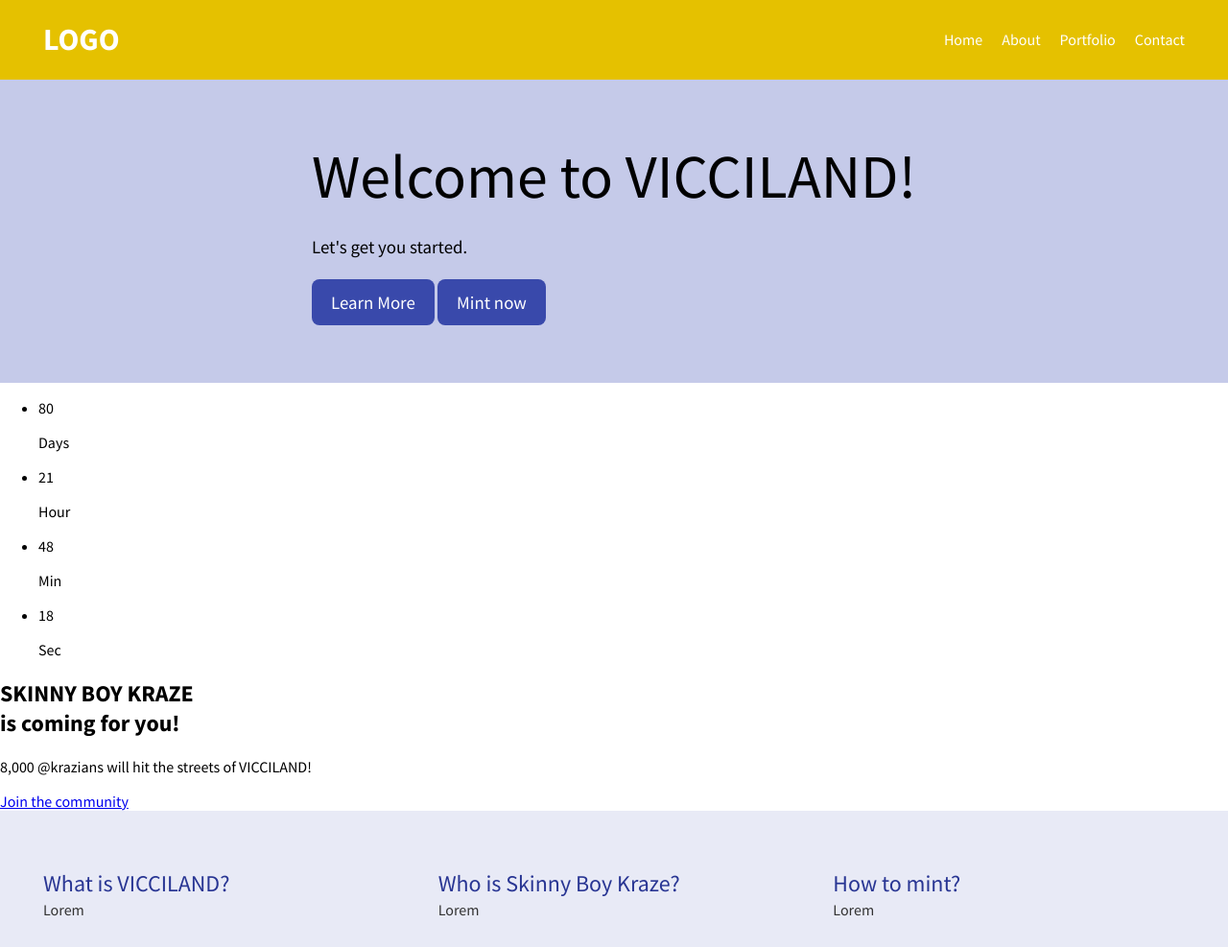
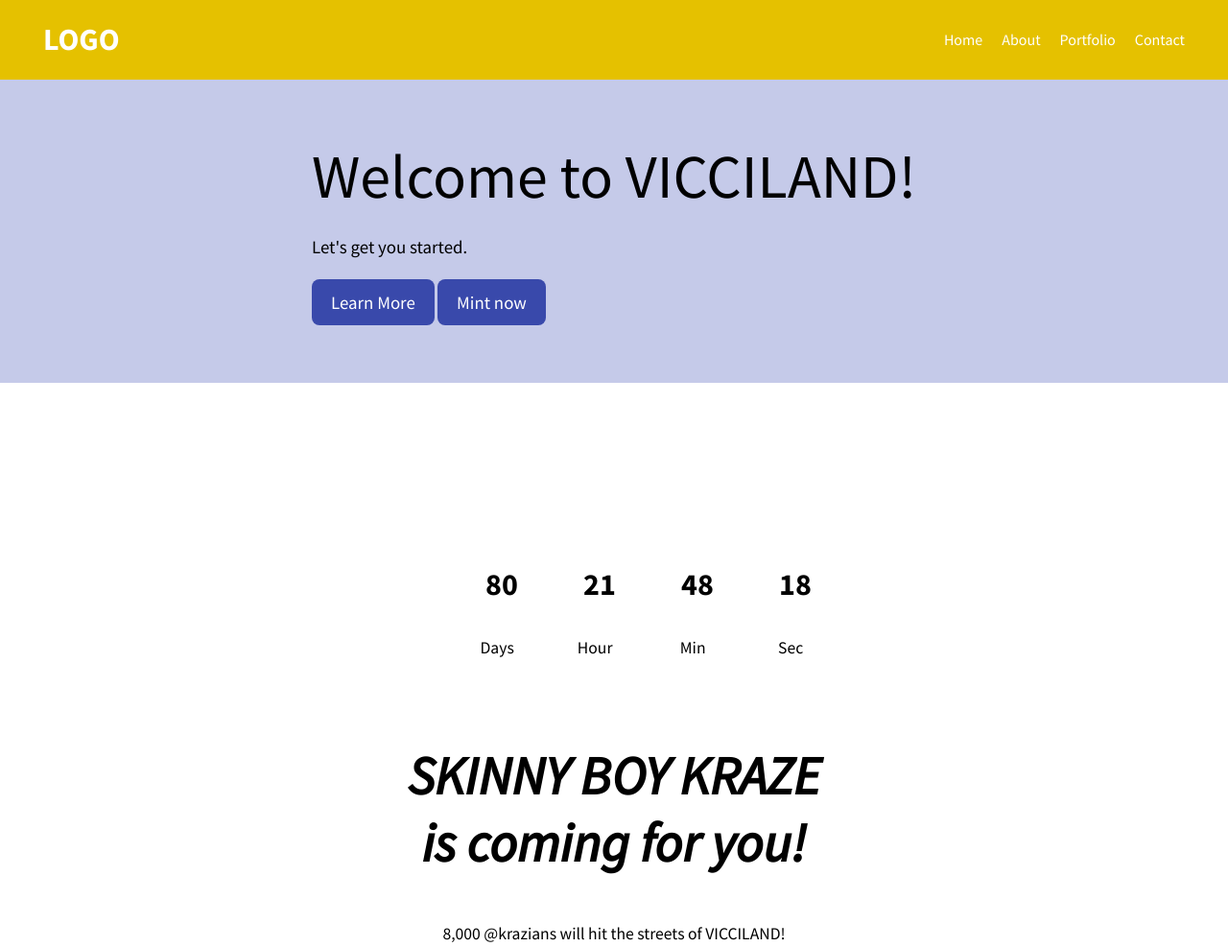
Before and after one commit to vladcaye/Lets-create-together, a plain HTML site: page index.html in a window 1280 px wide. Shown: the top 987 px of the page at 96% size. Drawn offline with Linux system fonts and the light colour scheme.

Commit message:
Updated countdown

```diff
--- a/css/styles.css
+++ b/css/styles.css
@@ -98,3 +98,70 @@ body {
   color: #999;
   font-size: .9rem;
 }
+
+/* COUNTDOWN SECTION */
+
+section {
+  flex: 1 1 auto;
+}
+
+.countdown {
+  display: flex;
+  flex-direction: column;
+  justify-content: center;
+  align-items: center;
+  height: 100%;
+}
+
+.countdown ul {
+  display: flex;
+  gap: 2rem
+}
+
+.countdown .clock-item {
+  list-style: none;
+  width: 70px;
+  height: auto;
+}
+
+.countdown .clock-item .count-number {
+  background: var(--accent-color);
+  color: var(--font-color);
+  font-size: 2rem;
+  font-weight: 700;
+  font-family: var(--font-secondary);
+  padding: 1rem;
+  display: inline-block;
+  width: 100%;
+  text-align: center;
+  line-height: 1;
+  border-radius: 4px 4px 0 0;
+}
+
+.countdown .clock-item .count-text {
+  background: var(--btn-bg-color);
+  font-family: var(--font-secondary);
+  font-size: 1.1rem;
+  color: var(--bg-color);
+  padding: 0.5rem 0.7rem;
+  display: inline-block;
+  width: 100%;
+  text-align: center;
+  line-height: 1;
+  border-radius: 0 0 4px 4px;
+}
+
+.countdown h1 {
+  text-shadow: 2px 2px 0 var(--accent-color);
+  font-style: italic;
+  margin: 2rem 0;
+  font-size: 3.5rem;
+  text-align: center;
+}
+
+.countdown p {
+  font-size: 1.1rem;
+  font-family: var(--font-secondary);
+  margin-bottom: 2rem;
+  text-align: center;
+}
```
